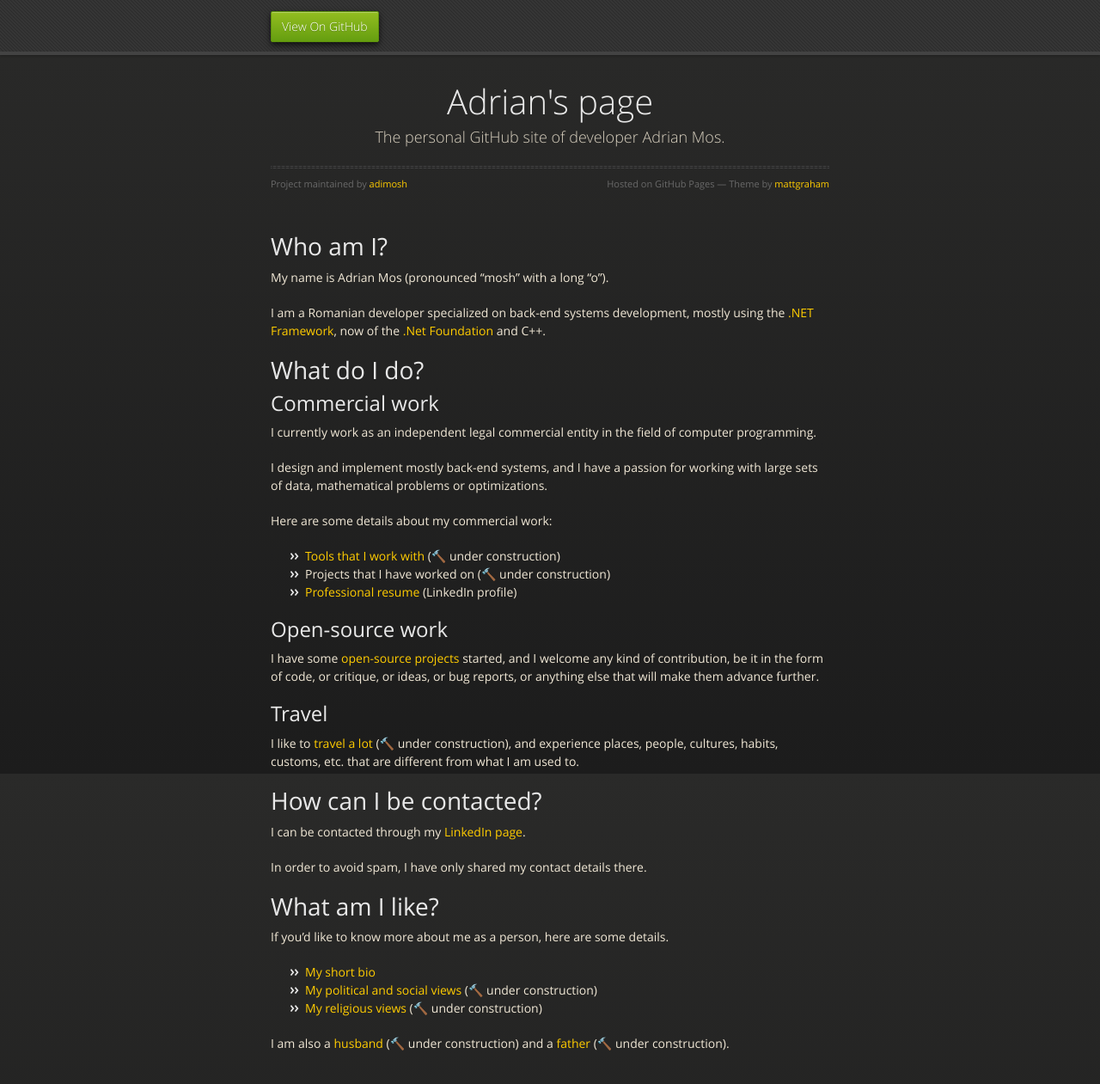
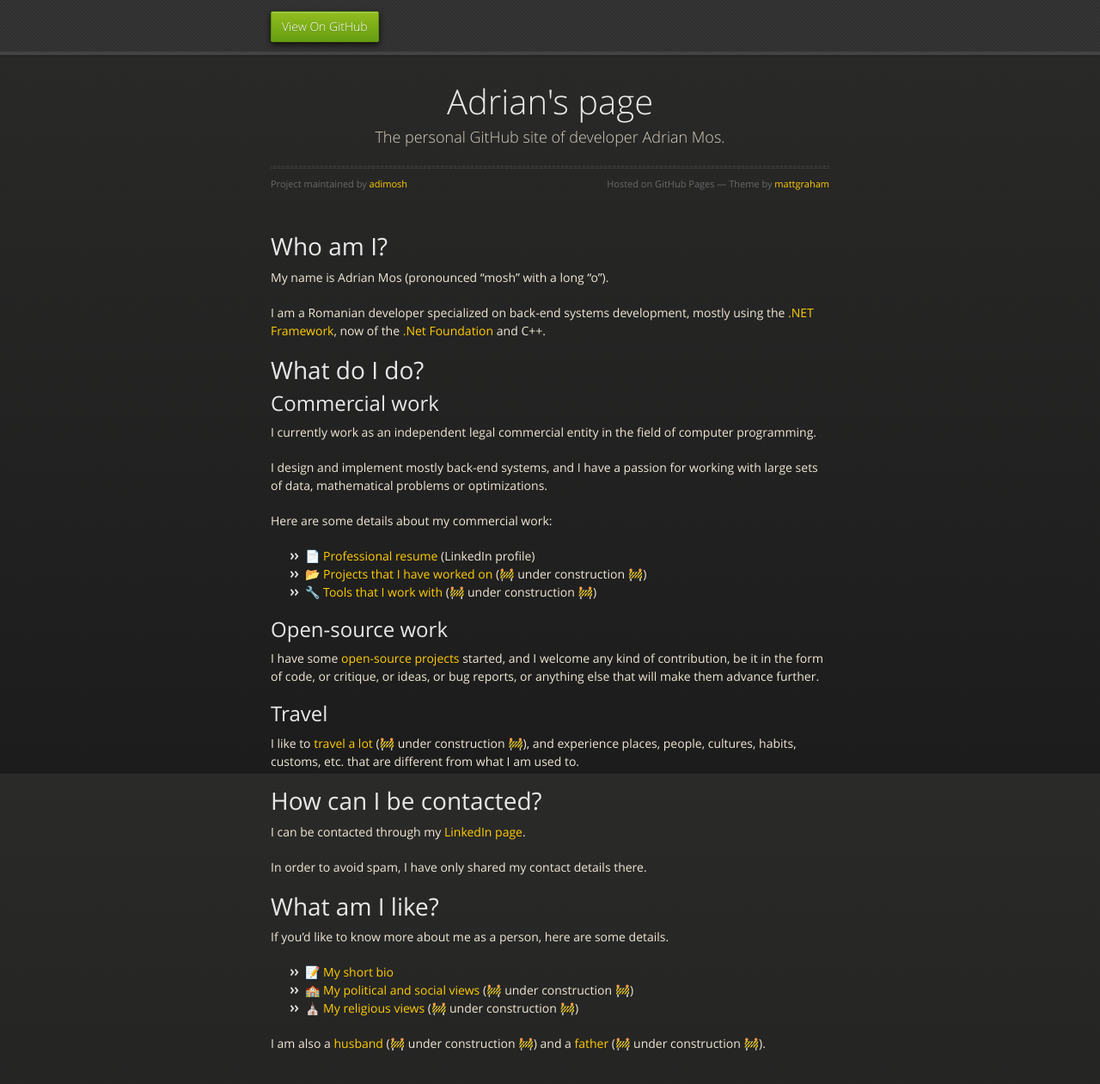
Before and after one commit to adimosh/adimosh.github.io, a Jekyll site: the page built from index.md, in a window 1280 px wide and 1334 px high. Shown: the top 1261 px of the window at 86% size. Built offline with Jekyll 4.4.1, drawn with Linux system fonts in a browser that asks for light colours; emoji names are drawn with the system emoji font; our own code applies the rules of GitHub Pages for plain Markdown files; some of the changed lines change nothing that is shown.

Commit message:
Updated front page to better display some icons.

```diff
--- a/index.md
+++ b/index.md
@@ -18,9 +18,9 @@ I design and implement mostly back-end systems, and I have a passion for working
 
 Here are some details about my commercial work:
 
-- [Tools that I work with](tools) (:hammer: under construction)
-- Projects that I have worked on (:hammer: under construction)
-- [Professional resume](https://www.linkedin.com/in/adrian-mos-66530856/) (LinkedIn profile)
+- :page_facing_up: [Professional resume](https://www.linkedin.com/in/adrian-mos-66530856/) (LinkedIn profile)
+- :open_file_folder: [Projects that I have worked on]() (:construction: under construction :construction:)
+- :wrench: [Tools that I work with](tools) (:construction: under construction :construction:)
 
 ## Open-source work
 
@@ -28,7 +28,7 @@ I have some [open-source projects](opensourceprojects) started, and I welcome an
 
 ## Travel
 
-I like to [travel a lot](travel) (:hammer: under construction), and experience places, people, cultures, habits, customs, etc. that are different from what I am used to.
+I like to [travel a lot](travel) (:construction: under construction :construction:), and experience places, people, cultures, habits, customs, etc. that are different from what I am used to.
 
 # How can I be contacted?
 
@@ -40,8 +40,8 @@ In order to avoid spam, I have only shared my contact details there.
 
 If you'd like to know more about me as a person, here are some details.
 
-- [My short bio](bio)
-- [My political and social views]() (:hammer: under construction)
-- [My religious views](religiousviews) (:hammer: under construction)
+- :memo: [My short bio](bio)
+- :school: [My political and social views]() (:construction: under construction :construction:)
+- :church: [My religious views](religiousviews) (:construction: under construction :construction:)
 
-I am also a [husband](husband) (:hammer: under construction) and a [father](father) (:hammer: under construction).
+I am also a [husband](husband) (:construction: under construction :construction:) and a [father](father) (:construction: under construction :construction:).
```
